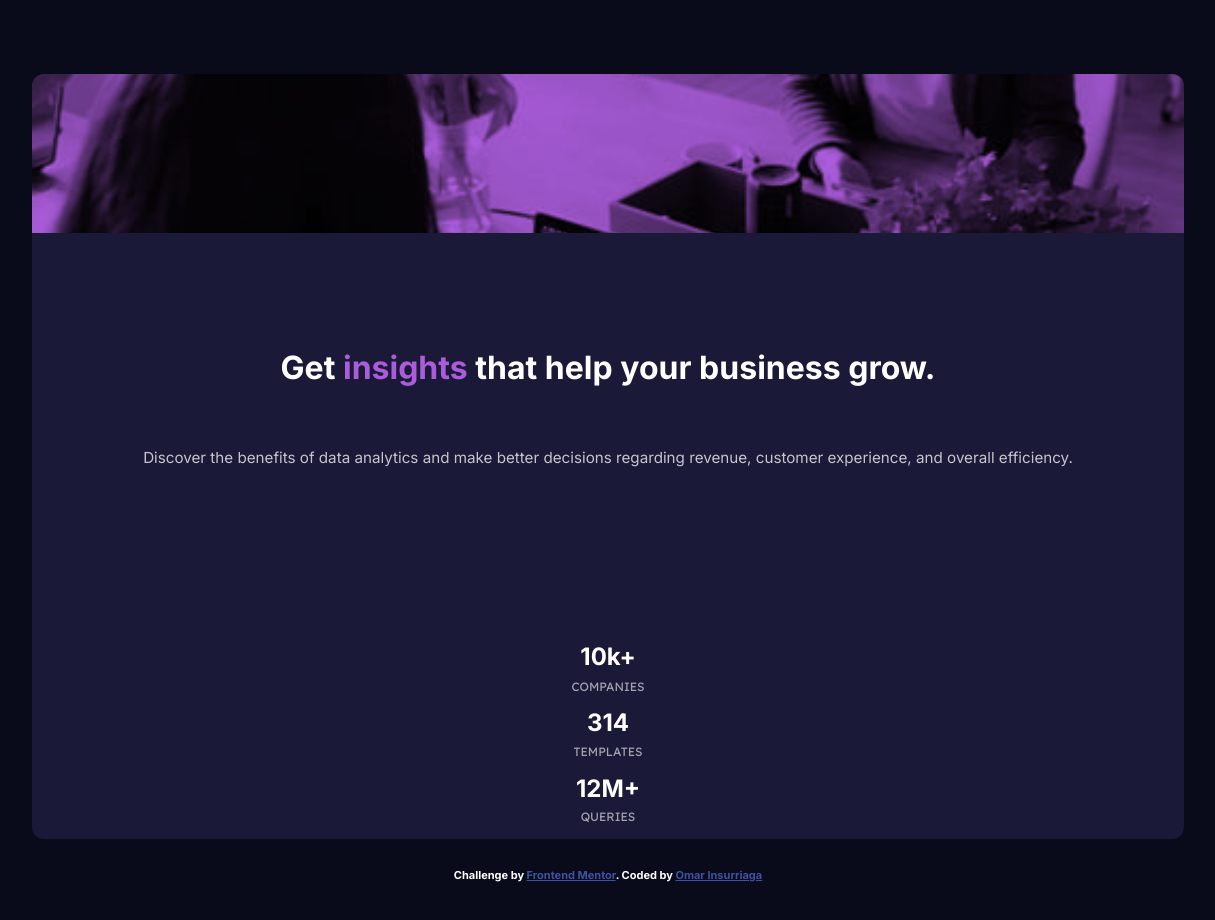
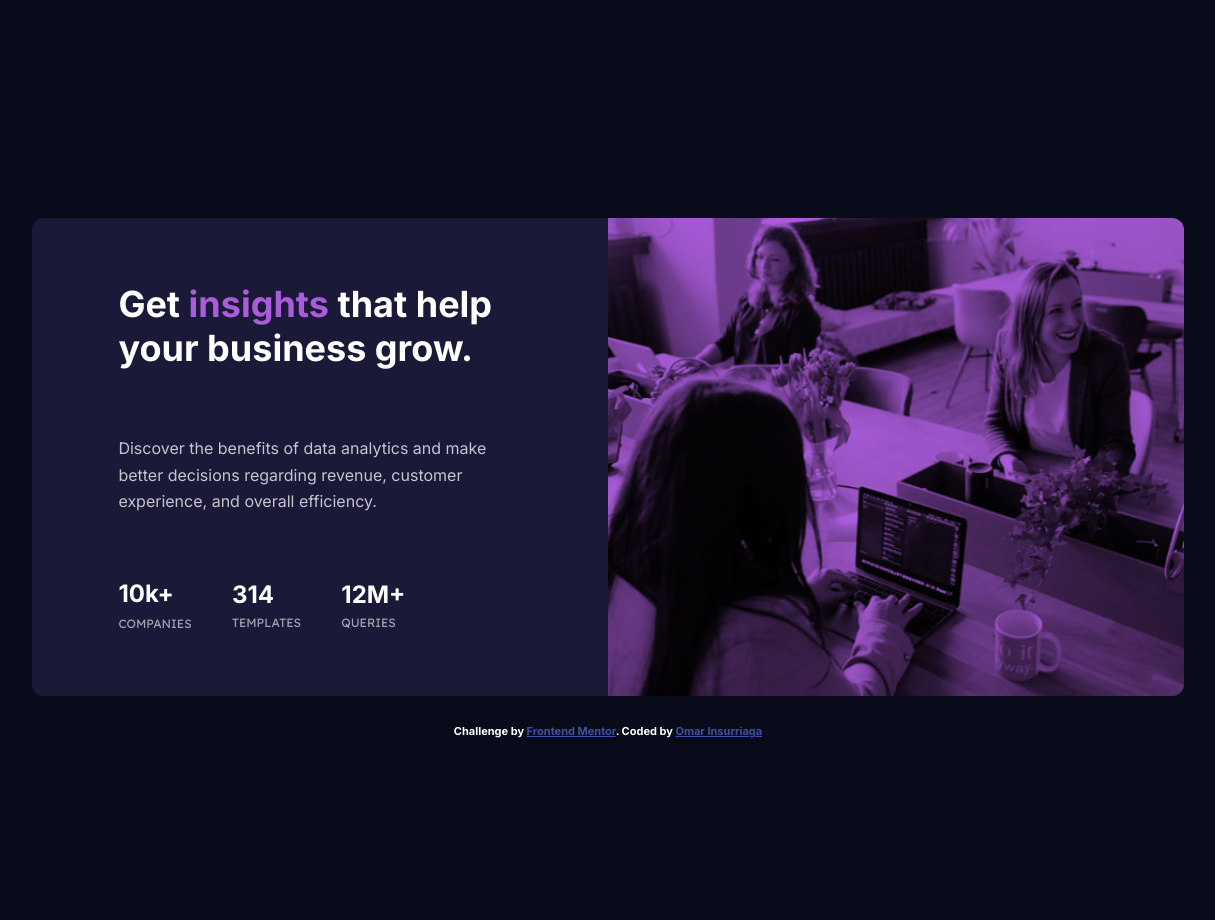
Before and after one commit to oinsur/stats-page, a plain HTML site: page index.html in a window 1536 px wide. Shown: the whole page, without its empty margins (160-1375 px from the left). Drawn offline with Linux system fonts and the light colour scheme.

Commit message:
Layout done
Finished the layout. Working with mobile-first was an interesting challenge. I have a better understanding for working with breakpoints. Just need to work on the readme file.

```diff
--- a/style.css
+++ b/style.css
@@ -23,7 +23,7 @@ body {
 
 /*container for layout*/
 .page {
-  height: 80%;
+  height: 90%;
   width: 80%;
   border-radius: 12px;
   overflow: hidden;
@@ -35,12 +35,12 @@ body {
 /*page content containers*/
 .page__info, .page__pic {
   width: 100%;
-  height: 100%;
+  height: 70%;
 }
 
 /*Container with pic*/
 .page__pic {
-  max-height: 50%;
+  height: 30%;
   background-image: url(./images/image-header-desktop.jpg);
   background-size: cover;
   background-position: center;
@@ -113,3 +113,88 @@ body {
 .attribution a {
   color: hsl(228, 45%, 44%);
 }
+
+/*===========media queries===========*/
+@media screen and (min-width: 425px) {
+  .page__pic {
+    width: 340px;
+    height: 270px;
+    margin: auto;
+  }
+}
+
+@media screen and (min-width: 768px) {
+  .page__pic {
+    width: 610px;
+    height: 620px;
+    margin: auto;
+  }
+  .page__info-heading {
+    width: 60%;
+    margin-top: 10%;
+  }
+  .page__info-text {
+    width: 80%;
+  }
+  .page__info ul {
+    flex-direction: row;
+    margin-top: 5%;
+    width: 100%;
+    justify-content: center;
+  }
+  .page__info ul li {
+    margin-right: 10%;
+  }
+  .page__info ul li:nth-of-type(3) {
+    margin-right: 0;
+  }
+}
+
+@media screen and (min-width: 1024px) {
+  .page__pic {
+    width: 820px;
+    height: 1420px;
+  }
+  .page__info-heading, .page__info-text {
+    margin-top: 0;
+  }
+  .page__info ul {
+    margin-top: 0;
+  }
+  .page__info ul li {
+    margin-bottom: 0;
+  }
+}
+
+@media screen and (min-width: 1440px) {
+  .page {
+    flex-direction: row-reverse;
+    height: 50%;
+  }
+  .page__pic, .page__info {
+    width: 50%;
+    height: 100%;
+  }
+  .page__pic {
+    width: 50%;
+    height: 100%;
+  }
+  .page__info {
+    text-align: left;
+  }
+  .page__info-heading, .page__info-text {
+    width: 70%;
+    font-size: 1em;
+  }
+  .page__info-heading {
+    width: 70%;
+    font-size: 2.25em;
+  }
+  .page__info ul {
+    width: 70%;
+    justify-content: flex-start;
+  }
+  .page__info ul li {
+    font-size: 1.5em;
+  }
+}
```
